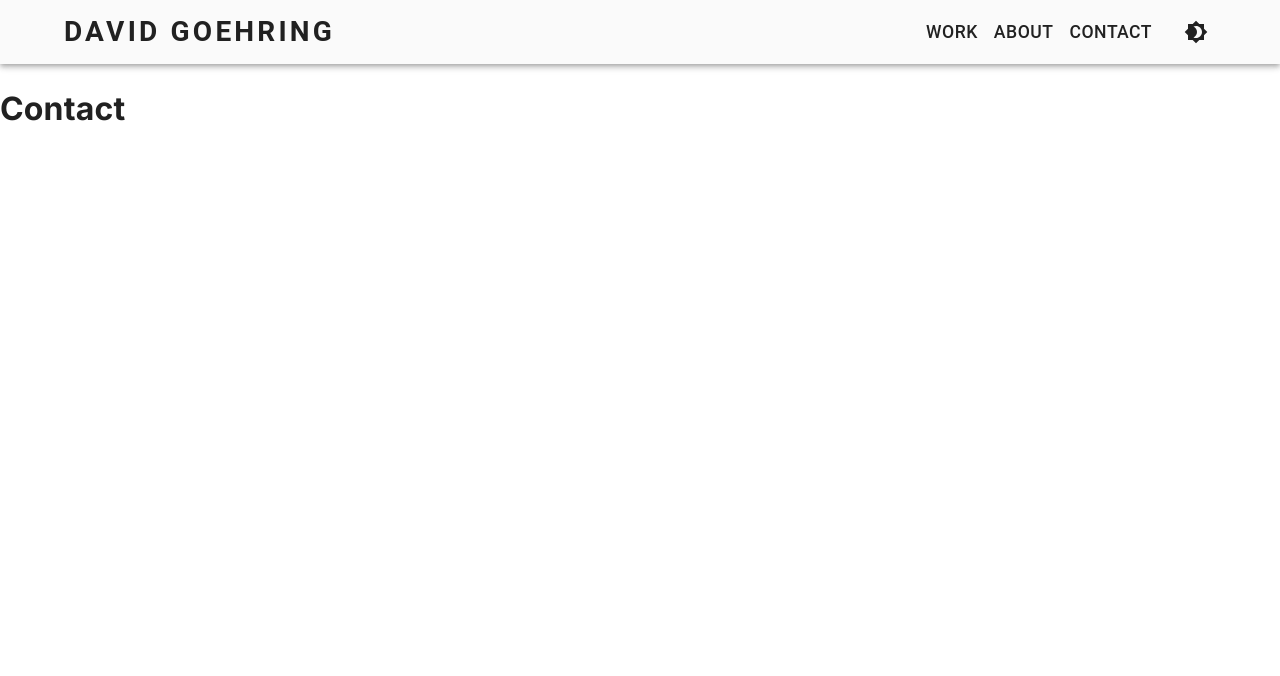
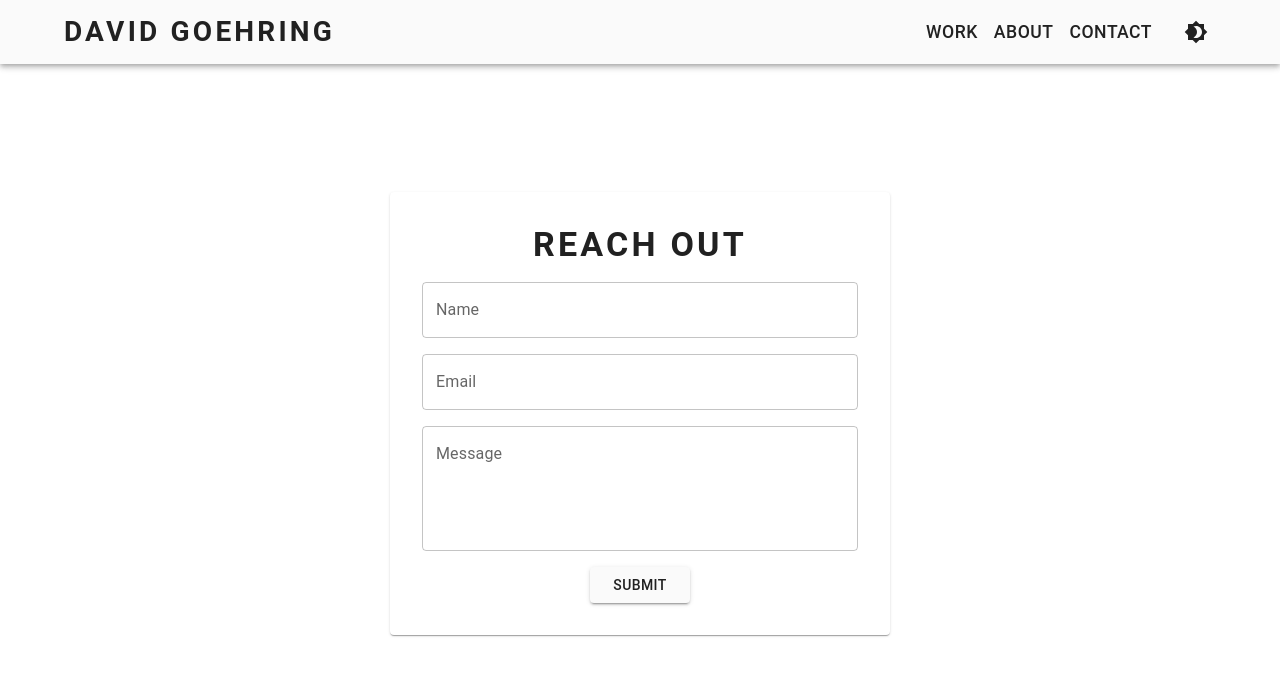
Before and after one commit to austin-rt/david-goehring.com, a Next.js app: page /contact in a window 1280 px wide. Shown: the top 676 px of the page. Built offline with nearby package versions, Linux system fonts and the light colour scheme.

Commit message:
contact skel

```diff
--- /dev/null
+++ b/app/components/FormSnackbar/FormSnackbar.tsx
@@ -0,0 +1,51 @@
+import { forwardRef } from 'react';
+import { Alert, AlertProps, Snackbar } from '@mui/material';
+
+type Props = {
+  open: boolean;
+  autoHideDuration: number;
+  handleClose: (_evt: React.SyntheticEvent | Event, reason?: string) => void;
+  severity: 'success' | 'info' | 'warning' | 'error';
+  text: string;
+};
+
+const SnackbarAlert = forwardRef<HTMLDivElement, AlertProps>(
+  function SnackbarAlert(props, ref) {
+    return (
+      <Alert
+        elevation={6}
+        ref={ref}
+        {...props}
+      />
+    );
+  }
+);
+
+const FormSnackbar = ({
+  open,
+  autoHideDuration,
+  handleClose,
+  severity,
+  text
+}: Props) => {
+  return (
+    <Snackbar
+      open={open}
+      autoHideDuration={autoHideDuration}
+      onClose={handleClose}
+      anchorOrigin={{
+        vertical: 'top',
+        horizontal: 'center'
+      }}
+      sx={{ bottom: '-75%' }}
+    >
+      <SnackbarAlert
+        onClose={handleClose}
+        severity={severity}
+      >
+        {text}
+      </SnackbarAlert>
+    </Snackbar>
+  );
+};
+export default FormSnackbar;
--- a/app/contact/page.tsx
+++ b/app/contact/page.tsx
@@ -1,8 +1,178 @@
+'use client';
+
+import { ChangeEvent, useState } from 'react';
+import {
+  Button,
+  Container,
+  Paper,
+  Stack,
+  TextField,
+  Typography
+} from '@mui/material';
+import FormSnackbar from '../components/FormSnackbar/FormSnackbar';
+
+/*
+add blurb
+wrap in grid
+minimize and fragment component
+*/
+
 const Contact = () => {
+  const initialFormValues = {
+    name: '',
+    email: '',
+    message: ''
+  };
+
+  const [values, setValues] = useState(initialFormValues);
+  const [errors, setErrors] = useState(initialFormValues);
+  const [sent, setSent] = useState(false);
+
+  const validate = (values: {
+    name: string;
+    email: string;
+    message: string;
+  }) => {
+    let temp = { ...errors };
+
+    if ('name' in values) {
+      temp.name = values.name ? '' : 'Name is required.';
+    }
+
+    if ('email' in values) {
+      if (values.email === '') {
+        temp.email = 'Email is required.';
+      } else if (
+        !/^([a-zA-Z0-9_\-\.]+)@([a-zA-Z0-9_\-\.]+)\.([a-zA-Z]{2,})$/.test(
+          values.email
+        )
+      ) {
+        temp.email = 'Email is not valid.';
+      } else {
+        temp.email = '';
+      }
+    }
+
+    if ('message' in values) {
+      temp.message = values.message ? '' : 'Message is required.';
+    }
+
+    setErrors({
+      ...temp
+    });
+
+    if (values === values) {
+      return Object.values(temp).every(x => x === '');
+    }
+  };
+
+  const handleSubmit = (evt: any) => {
+    evt.preventDefault();
+    if (validate(values)) {
+      console.log(values);
+      setValues(initialFormValues);
+      setSent(true);
+    }
+  };
+
+  const handleChange = (
+    evt: ChangeEvent<HTMLInputElement | HTMLTextAreaElement>
+  ) => {
+    const { name, value } = evt.target;
+    setValues({ ...values, [name]: value });
+  };
+
+  const handleCloseSnackbar = (
+    _evt: React.SyntheticEvent | Event,
+    reason?: string
+  ) => {
+    if (reason === 'clickaway') {
+      return;
+    }
+    setSent(false);
+  };
+
   return (
-    <>
-      <h1>Contact</h1>
-    </>
+    <Container
+      maxWidth='md'
+      sx={{
+        display: 'flex',
+        justifyContent: 'center',
+        minHeight: '90vh',
+        my: '10%'
+      }}
+    >
+      <form
+        onSubmit={handleSubmit}
+        style={{ maxWidth: '500px', minWidth: '250px', width: '80%' }}
+      >
+        <Paper sx={{ p: 4 }}>
+          <Stack
+            direction='column'
+            spacing={2}
+            alignItems='center'
+          >
+            <Typography
+              variant='h4'
+              align='center'
+              fontWeight={700}
+              sx={{
+                letterSpacing: '.2rem'
+              }}
+            >
+              REACH OUT
+            </Typography>
+            <TextField
+              name='name'
+              label='Name'
+              variant='outlined'
+              fullWidth
+              value={values.name}
+              onChange={handleChange}
+              helperText={errors.name}
+              error={!!errors.name}
+            />
+            <TextField
+              name='email'
+              label='Email'
+              variant='outlined'
+              fullWidth
+              value={values.email}
+              onChange={handleChange}
+              helperText={errors.email}
+              error={!!errors.email}
+            />
+            <TextField
+              name='message'
+              label='Message'
+              variant='outlined'
+              fullWidth
+              multiline
+              minRows={4}
+              value={values.message}
+              onChange={handleChange}
+              helperText={errors.message}
+              error={!!errors.message}
+            />
+            <Button
+              variant='contained'
+              color='primary'
+              type='submit'
+              sx={{ width: '100px' }}
+            >
+              Submit
+            </Button>
+          </Stack>
+        </Paper>
+      </form>
+      <FormSnackbar
+        open={sent}
+        autoHideDuration={100000}
+        handleClose={handleCloseSnackbar}
+        severity='success'
+        text='Message sent!'
+      />
+    </Container>
   );
 };
 export default Contact;
```
